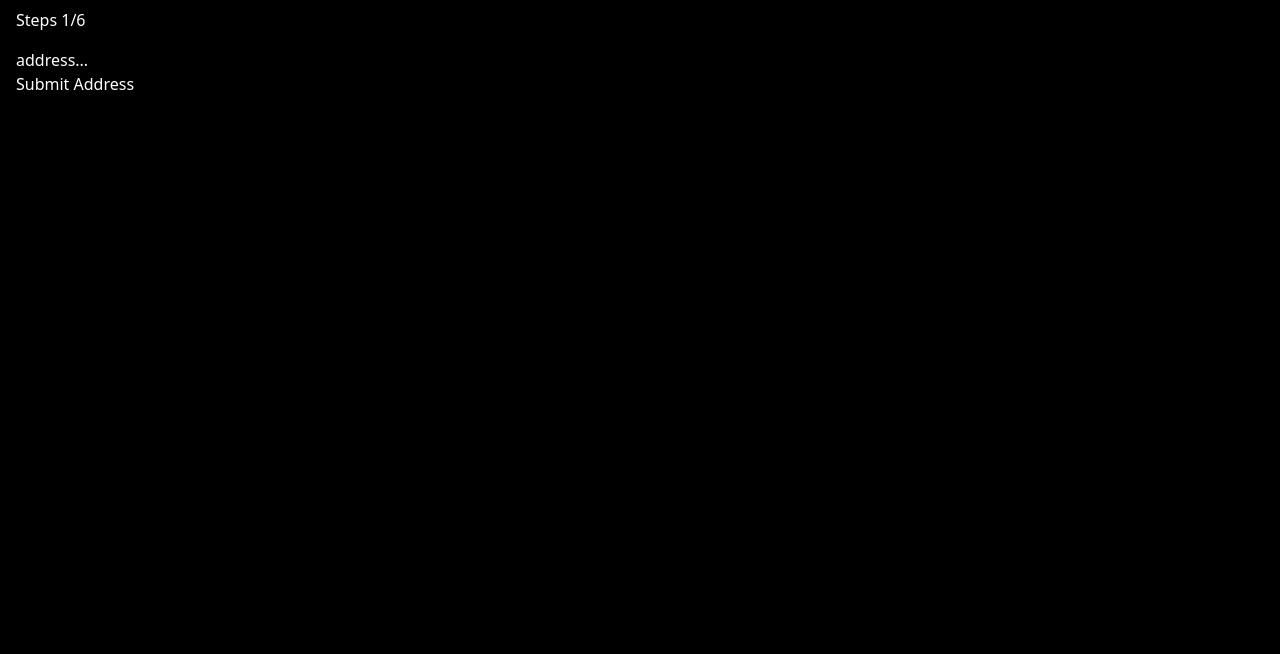
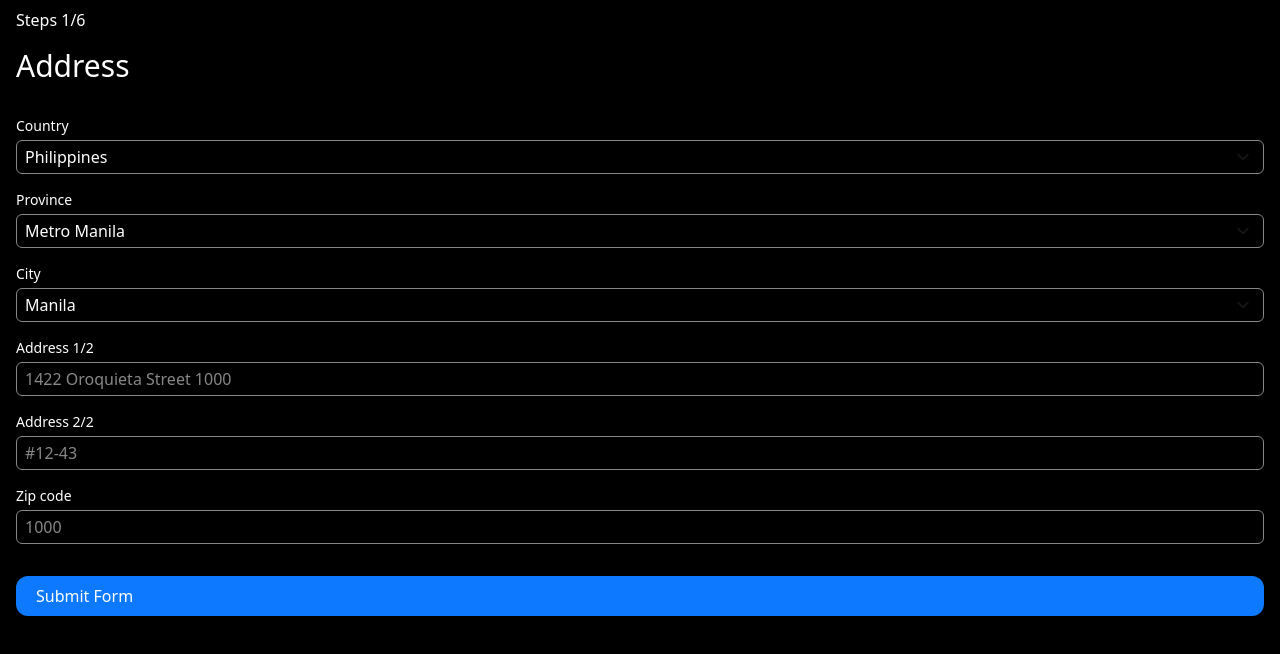
Before and after one commit to Edweis/tulover, a React (Vite) app: page /kyc/steps/address in a window 1280 px wide. Shown: the top 654 px of the page. Built offline with nearby package versions, Linux system fonts and the light colour scheme; a web font is replaced by a local one.

Commit message:
address:

```diff
--- a/src/App/KYC/Address.tsx
+++ b/src/App/KYC/Address.tsx
@@ -1,24 +1,63 @@
-import { KycData } from './index.js';
+import { useContext } from 'react';
+import InputText from '../../components/InputText.js';
+import Label from '../../components/Label.js';
+import Select from '../../components/Select.js';
+import { kycContext } from './context.js';
+import countries from '../../lib/countries.json';
+import { ButtonAnchor } from '../../components/Button.js';
 
-export default function Address(props: {
-  onSubmit: (data: KycData['address']) => void;
-}) {
+export default function Address(props: { nextUri: string }) {
+  const updateKyc = useContext(kycContext);
   return (
-    <div>
-      <p>address...</p>
-      <button
+    <div className="mb-4 grid gap-8">
+      <h3 className="text-3xl">Address</h3>
+      <form className="grid gap-4">
+        <Label label="Country">
+          <Select>
+            {countries.map((c, i) => (
+              <option value={c.code} key={c.code + i}>
+                {c.name}
+              </option>
+            ))}
+          </Select>
+        </Label>
+        <Label label="Province">
+          <Select>
+            <option>Metro Manila</option>
+          </Select>
+        </Label>
+        <Label label="City">
+          <Select>
+            <option>Manila</option>
+          </Select>
+        </Label>
+        <Label label="Address 1/2">
+          <InputText itemType="text" placeholder="1422 Oroquieta Street 1000" />
+        </Label>
+        <Label label="Address 2/2">
+          <InputText itemType="text" placeholder="#12-43" />
+        </Label>
+        <Label label="Zip code">
+          <InputText itemType="text" placeholder="1000" />
+        </Label>
+      </form>
+      <ButtonAnchor
+        variant="primary"
+        to={props.nextUri}
         onClick={() =>
-          props.onSubmit({
-            city: 'Singapore',
-            country: 'SG',
-            province: 'Singapore',
-            street: '123 road',
-            zip: '12323',
+          updateKyc({
+            address: {
+              city: 'Manila',
+              country: 'PH',
+              province: 'Metro Manila',
+              street: '1422 Oroquieta Street',
+              zip: '12321',
+            },
           })
         }
       >
-        Submit Address
-      </button>
+        Submit Form
+      </ButtonAnchor>
     </div>
   );
 }
```
